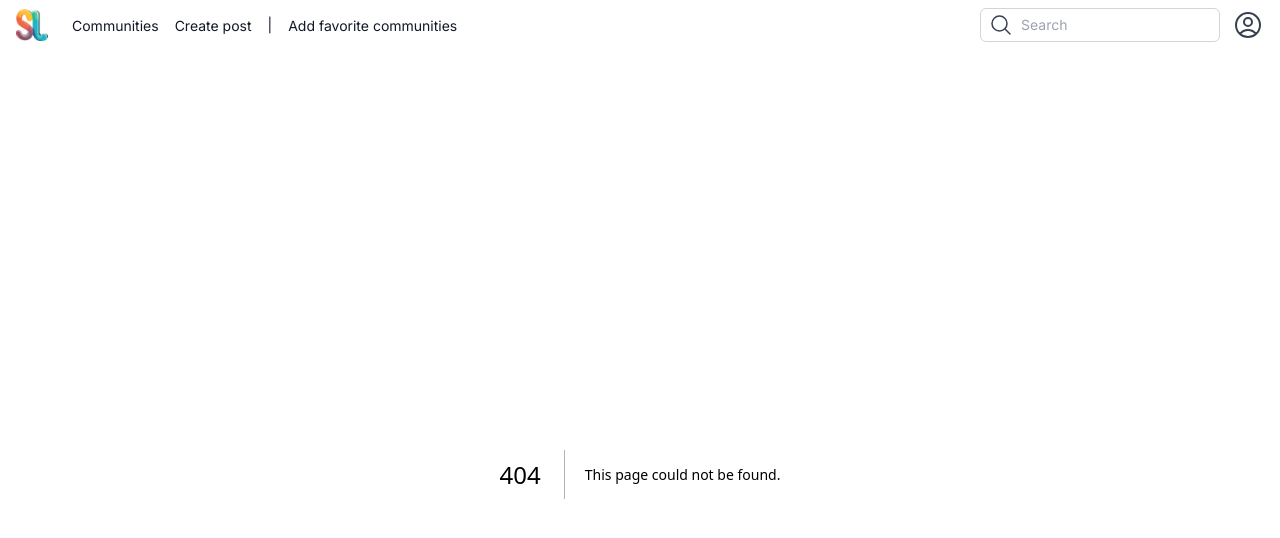
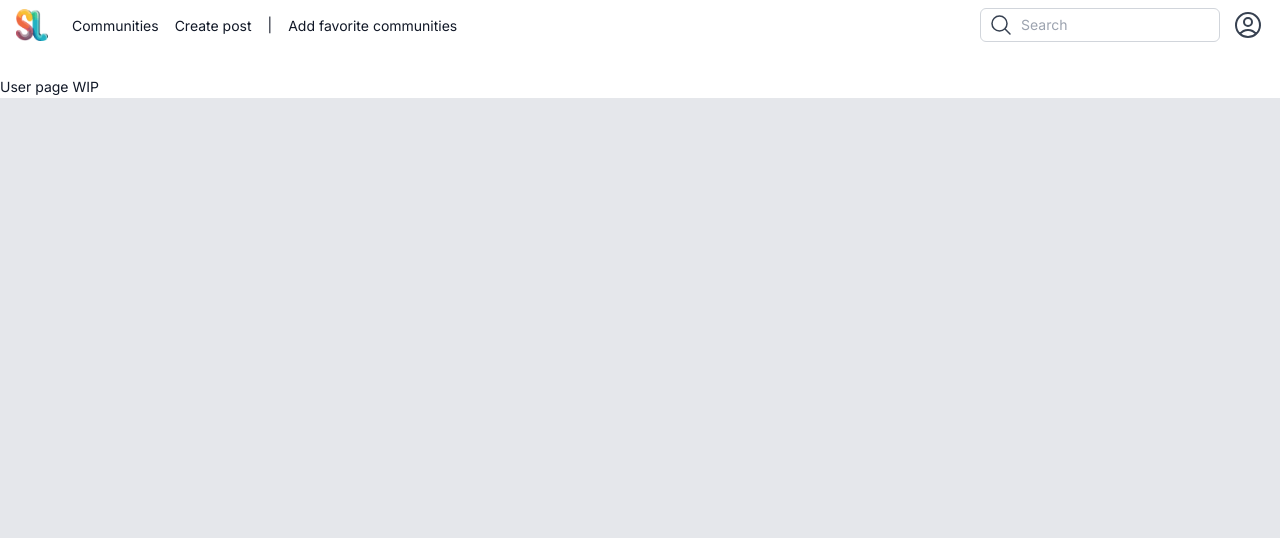
Before and after one commit to sublinks/sublinks-frontend, a Next.js app: page /user in a window 1280 px wide. Before the commit this address had no page. Shown: the top 538 px of the page. Built offline with nearby package versions, Linux system fonts and the light colour scheme.

Commit message:
Add user page placeholder

```diff
--- /dev/null
+++ b/src/app/user/page.tsx
@@ -0,0 +1,11 @@
+import React from 'react';
+
+import { ParagraphTitle } from '@/components/text';
+
+const User = () => (
+  <div>
+    <ParagraphTitle>User page WIP</ParagraphTitle>
+  </div>
+);
+
+export default User;
```
